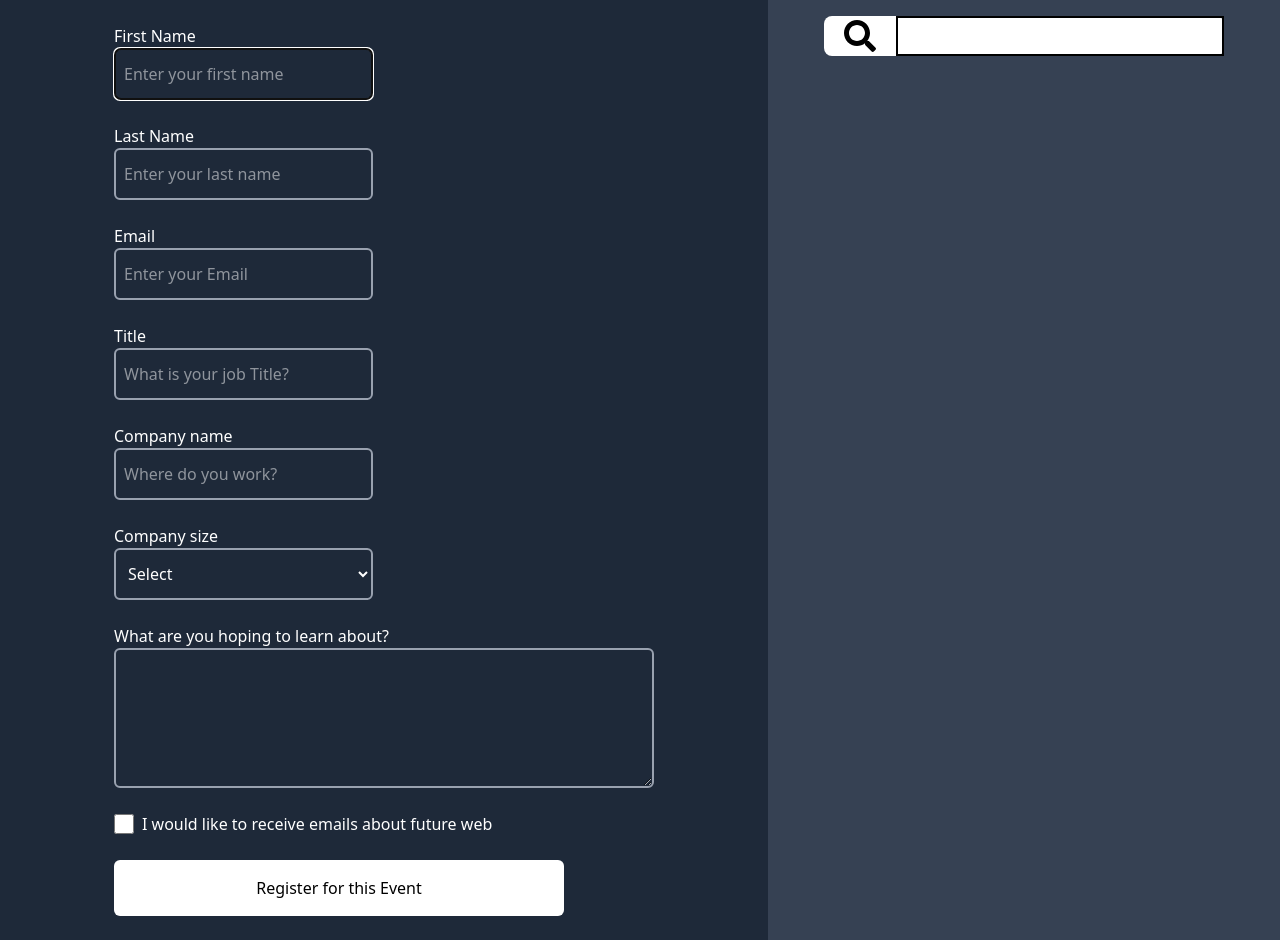
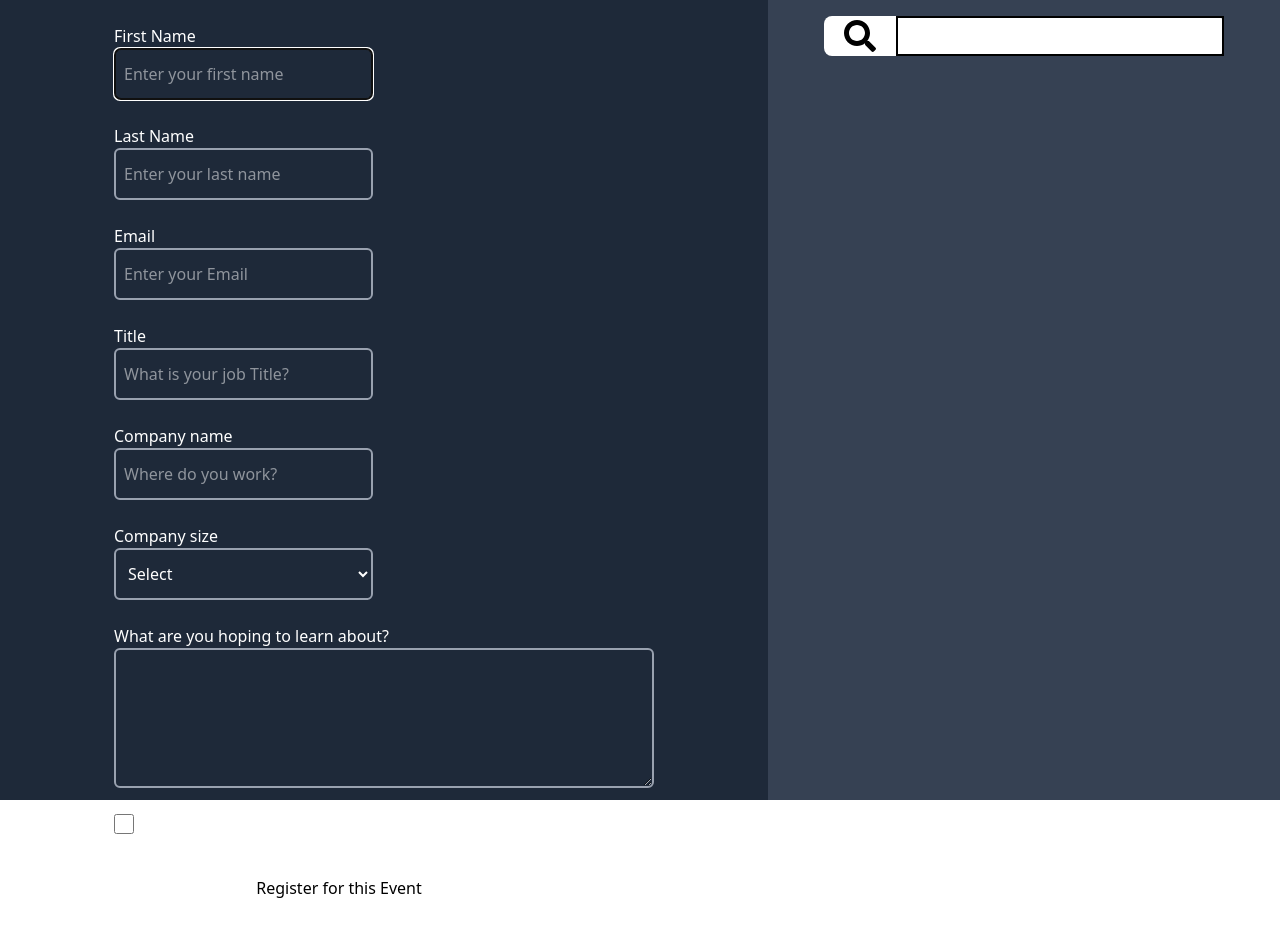
Before and after one commit to mohammadbrkkk/card, a React (Vite) app: page / in a window 1280 px wide. After the commit the page ends 916 px from the top, so only its background shows below. Built offline with nearby package versions, Linux system fonts and the light colour scheme.

Commit message:
update UI

```diff
--- a/src/App.jsx
+++ b/src/App.jsx
@@ -48,6 +48,8 @@ function App() {
     }
     let checkInput = true;
     document.querySelectorAll("input, textarea, select").forEach((inp) => {
+      if (inp.id === "input-search") return;
+
       if (inp.value === "" || inp.value === "Select") {
         inp.classList.add("border-red-600");
         checkInput = false;
@@ -106,7 +108,7 @@ function App() {
         state={errorOpt.state}
       />
 
-      <div className="flex flex-col lg:flex-row w-full min-h-screen">
+      <div className="bg-gray-800 flex flex-col lg:flex-row w-full min-h-screen">
         {/* Left side */}
         <Inputs handleValue={handleValue} addHandle={addHandle}></Inputs>
 
--- a/src/components/inputs.jsx
+++ b/src/components/inputs.jsx
@@ -6,7 +6,7 @@ const Inputs = ({ handleValue, addHandle }) => {
     foc.current.focus();
   }, []);
   return (
-    <section className="w-full lg:w-3/5 bg-gray-800 flex justify-center p-6">
+    <section className="w-full lg:w-3/5 lg:h-screen bg-gray-800 flex justify-center p-6">
       <div className="text-white flex flex-wrap w-full md:w-3/4 gap-6">
         {[
           {
@@ -103,6 +103,7 @@ const Inputs = ({ handleValue, addHandle }) => {
         </button>
       </div>
     </section>
+
   );
 };
 export default Inputs;
```
